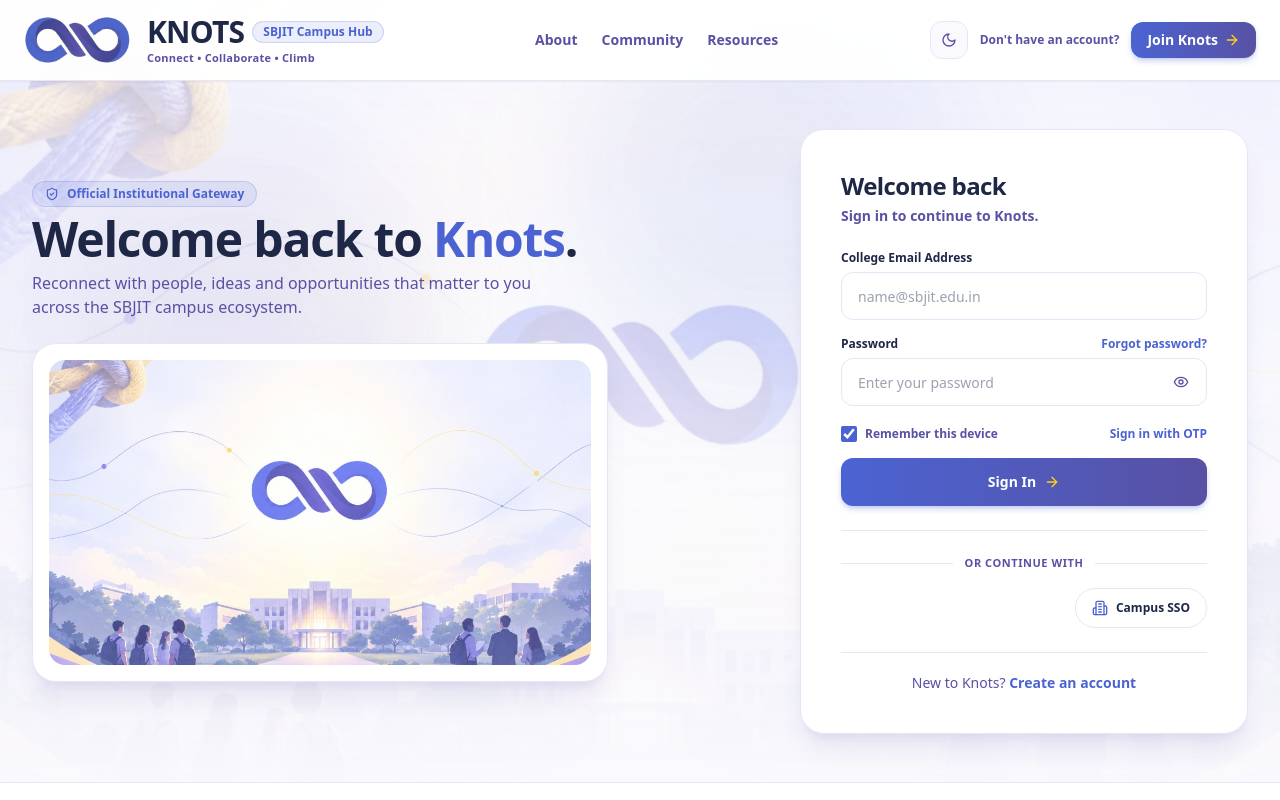
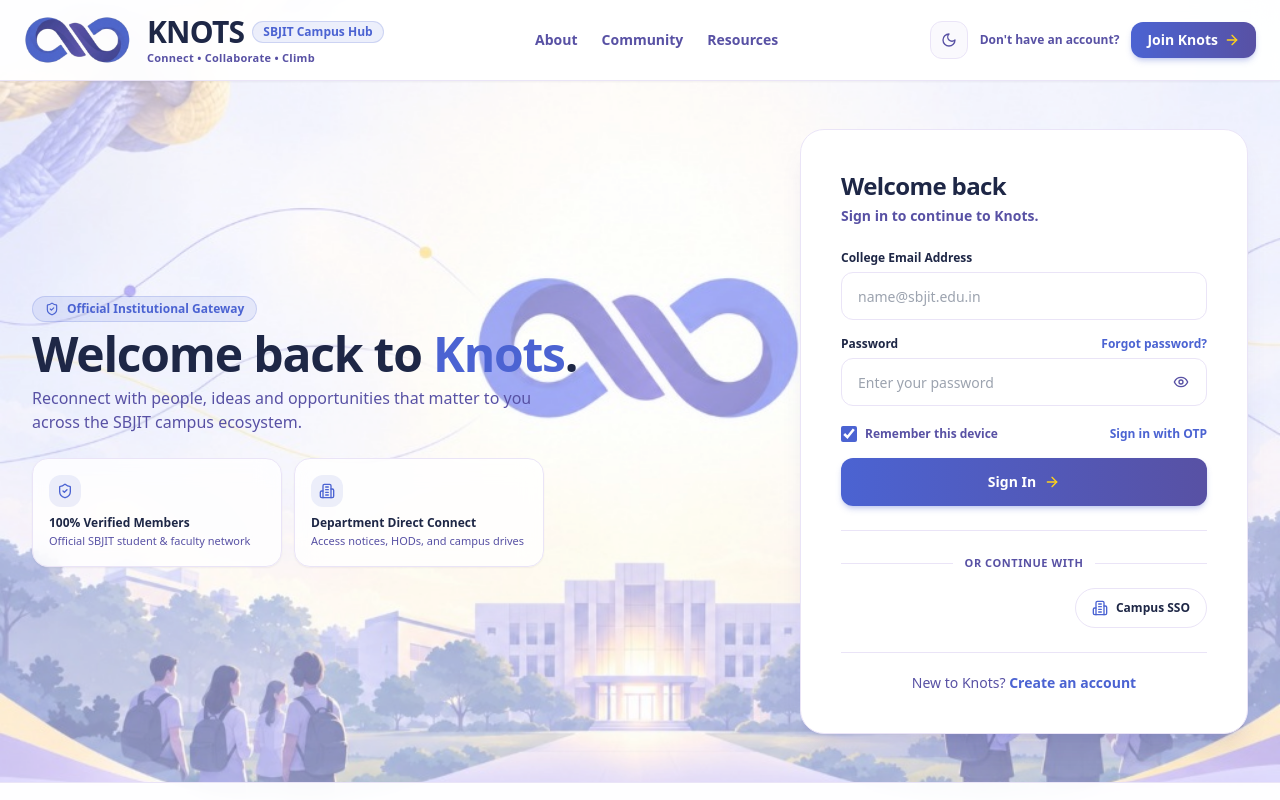
Before and after one commit to Yash-k10/knots, a React (Vite) app in the folder frontend/: page /login in a window 1280 px wide. Shown: the top 800 px of the page. Built offline with nearby package versions, Linux system fonts and the light colour scheme; no server answers.

Commit message:
feat(ui): display full prominent background artwork on landing and login pages

```diff
--- a/frontend/src/pages/Landing.tsx
+++ b/frontend/src/pages/Landing.tsx
@@ -31,11 +31,9 @@
         <img
           src="/landing_bg.png"
           alt="KNOTS Academic Canvas"
-          className="w-full h-full object-cover object-top opacity-70 dark:opacity-35 transform scale-100 transition-all duration-700"
+          className="w-full h-full object-cover object-center opacity-90 dark:opacity-40 transform scale-100 transition-all duration-700"
         />
-        <div className="absolute inset-0 bg-gradient-to-b from-[#FAF9FD]/30 via-[#FAF9FD]/70 to-[#FAF9FD] dark:from-[#0B0F19]/50 dark:via-[#0B0F19]/80 dark:to-[#0B0F19]" />
-        <div className="absolute top-0 right-1/4 w-96 h-96 bg-[#4B63D2]/10 dark:bg-[#4B63D2]/20 rounded-full blur-3xl pointer-events-none" />
-        <div className="absolute bottom-1/3 left-10 w-96 h-96 bg-[#5851A4]/10 dark:bg-[#5851A4]/20 rounded-full blur-3xl pointer-events-none" />
+        <div className="absolute inset-0 bg-white/25 dark:bg-[#0B0F19]/60" />
       </div>
 
       {/* Navigation Bar */}
--- a/frontend/src/pages/Login.tsx
+++ b/frontend/src/pages/Login.tsx
@@ -388,11 +388,9 @@
         <img
           src="/landing_bg.png"
           alt="KNOTS Academic Canvas"
-          className="w-full h-full object-cover object-top opacity-70 dark:opacity-35 transform scale-100 transition-all duration-700"
+          className="w-full h-full object-cover object-center opacity-90 dark:opacity-40 transform scale-100 transition-all duration-700"
         />
-        <div className="absolute inset-0 bg-gradient-to-b from-[#FAF9FD]/30 via-[#FAF9FD]/70 to-[#FAF9FD] dark:from-[#0B0F19]/50 dark:via-[#0B0F19]/80 dark:to-[#0B0F19]" />
-        <div className="absolute top-0 right-1/4 w-96 h-96 bg-[#4B63D2]/10 dark:bg-[#4B63D2]/20 rounded-full blur-3xl pointer-events-none" />
-        <div className="absolute bottom-1/3 left-10 w-96 h-96 bg-[#5851A4]/10 dark:bg-[#5851A4]/20 rounded-full blur-3xl pointer-events-none" />
+        <div className="absolute inset-0 bg-white/25 dark:bg-[#0B0F19]/60" />
       </div>
 
       {/* ============================================================ */}
@@ -464,7 +462,7 @@
       {/* ============================================================ */}
       <main className="relative z-10 flex-1 max-w-7xl mx-auto px-4 sm:px-6 lg:px-8 py-8 sm:py-12 w-full grid grid-cols-1 lg:grid-cols-12 gap-10 lg:gap-14 items-center">
 
-        {/* LEFT SIDE: Knots Brand Narrative & Campus Community Visual */}
+        {/* LEFT SIDE: Knots Brand Narrative & Campus Community Highlights */}
         <div className="lg:col-span-6 flex flex-col items-center lg:items-start text-center lg:text-left space-y-6 order-2 lg:order-1">
           {/* Header Message */}
           <div className="space-y-2">
@@ -480,15 +478,35 @@
             </p>
           </div>
 
-          {/* Campus Community Image Showcase */}
-          <div className="relative w-full max-w-md sm:max-w-lg lg:max-w-xl rounded-3xl overflow-hidden bg-white dark:bg-[#111827] border border-[#EAE4F7] dark:border-[#1F2937] shadow-xl shadow-[#5851A4]/10 dark:shadow-black/40 p-3 sm:p-4 group">
-            <div className="relative rounded-2xl overflow-hidden aspect-[16/9] bg-[#FAF9FD] dark:bg-[#1E293B]">
-              <img
-                src="/campus_collaboration.jpg"
-                alt="Knots - One Platform for Everyone. Your Institute. Your Network. Your Future."
-                className="w-full h-full object-cover object-center transform group-hover:scale-[1.02] transition-transform duration-700 ease-out"
-              />
-            </div>
+          {/* Institutional Highlights Grid */}
+          <div className="grid grid-cols-1 sm:grid-cols-2 gap-3 w-full max-w-md sm:max-w-lg">
+            {[
+              {
+                icon: ShieldCheck,
+                title: "100% Verified Members",
+                desc: "Official SBJIT student & faculty network",
+              },
+              {
+                icon: Building2,
+                title: "Department Direct Connect",
+                desc: "Access notices, HODs, and campus drives",
+              },
+            ].map((item, idx) => (
+              <div
+                key={idx}
+                className="p-4 rounded-2xl bg-white/80 dark:bg-[#111827]/80 backdrop-blur-md border border-[#EAE4F7] dark:border-[#1F2937] shadow-sm text-left"
+              >
+                <div className="w-8 h-8 rounded-xl bg-[#4B63D2]/10 text-[#4B63D2] dark:text-[#818CF8] flex items-center justify-center mb-2">
+                  <item.icon className="w-4 h-4" />
+                </div>
+                <h4 className="text-xs font-black text-[#1E2746] dark:text-white">
+                  {item.title}
+                </h4>
+                <p className="text-[11px] text-[#5851A4] dark:text-[#94A3B8] font-medium mt-0.5">
+                  {item.desc}
+                </p>
+              </div>
+            ))}
           </div>
         </div>
 
```
